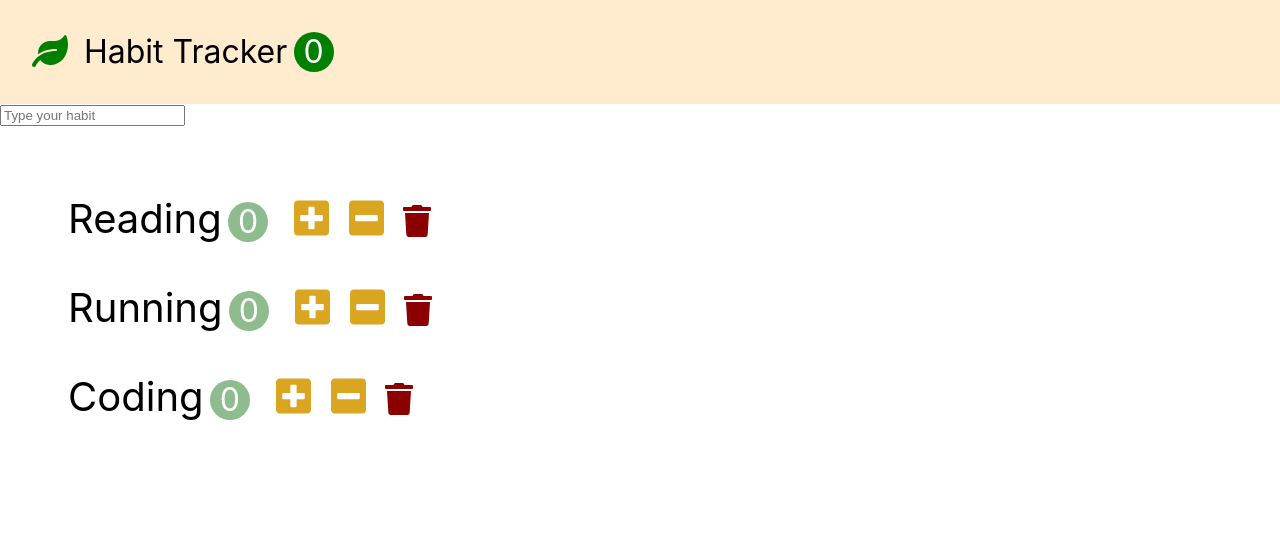
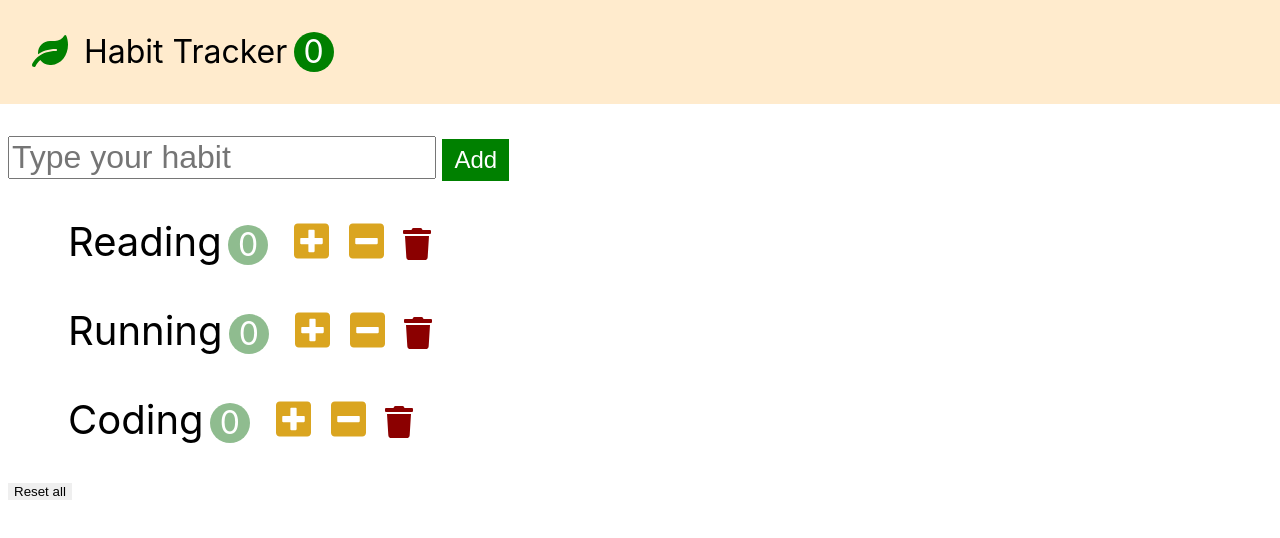
Before and after one commit to saelyne/habit-tracker, a React (Create React App) app: page / in a window 1280 px wide. Shown: the top 538 px of the page. Built offline with nearby package versions, Linux system fonts and the light colour scheme.

Commit message:
[ADD] reset and add button

```diff
--- a/src/app.jsx
+++ b/src/app.jsx
@@ -17,7 +17,6 @@
     return (
       <>
       <Navbar totalCount={this.state.totalCount}></Navbar>
-      <div><input placeholder="Type your habit"></input></div>
       <Habits
         onHabitsCountChange={this.handleHabitsCountChange}
       />
--- /dev/null
+++ b/src/components/habitAddForm.jsx
@@ -0,0 +1,24 @@
+import React, { Component } from 'react';
+
+class HabitAddForm extends Component {
+  formRef = React.createRef();
+  inputRef = React.createRef();
+
+  onSubmit = event => {
+    event.preventDefault();
+    const name = this.inputRef.current.value;
+    name && this.props.onAdd(name);
+    // this.inputRef.current.value = '';
+    this.formRef.current.reset();
+  };
+  render() {
+    return (
+      <form ref={this.formRef} className="add-form" onSubmit={this.onSubmit}>
+        <input ref={this.inputRef} type="text" className="add-input" placeholder="Type your habit"></input>
+        <button className="add-button">Add</button>
+      </form>
+    );
+  }
+}
+
+export default HabitAddForm;
--- a/src/components/habits.jsx
+++ b/src/components/habits.jsx
@@ -1,6 +1,6 @@
 import React, { Component } from 'react';
 import Habit from './habit';
-
+import HabitAddForm from './habitAddForm';
 
 class Habits extends Component {
   state = {
@@ -32,11 +32,26 @@
   };
   handleHabitsCountChange = () => {
     this.props.onHabitsCountChange(this.state.habits);
+  };
+
+  handleAdd = name => {
+    const habits = [...this.state.habits, {id: Date.now(), name, count: 0}];
+    this.setState({habits});
+    this.handleHabitsCountChange();
   }
+  handleReset = () => {
+    // const habits = []; // remove all habits
+    const habits = this.state.habits.map(habit => {
+      habit.count = 0;
+      return habit;
+    });
+    this.setState({habits});
+  }
+
   render() {
     return (
       <div className="habits">
-        {/* <HabitAddForm onAdd={this.props.onAdd} /> */}
+        <HabitAddForm onAdd={this.handleAdd} />
         <ul>
           {this.state.habits.map(habit => (
             <Habit
@@ -44,14 +59,13 @@
             habit={habit}
             onIncrement={this.handleIncrement}
             onDecrement={this.handleDecrement}
-            onDelete={this.handleDelete}
-            onHabitsCountChange={this.handleHabitsCountChange}
+            onDelete={this.handleDelete} // onDelete{(habit) => {this.props.handleDelete(habit)}}
             />
           ))}
         </ul>
-        {/* <button className="habit-reset" onClick="this.props.onReset">
+        <button className="habit-reset" onClick={this.handleReset}>
           Reset all
-        </button> */}
+        </button>
       </div>
     );
   }
```
